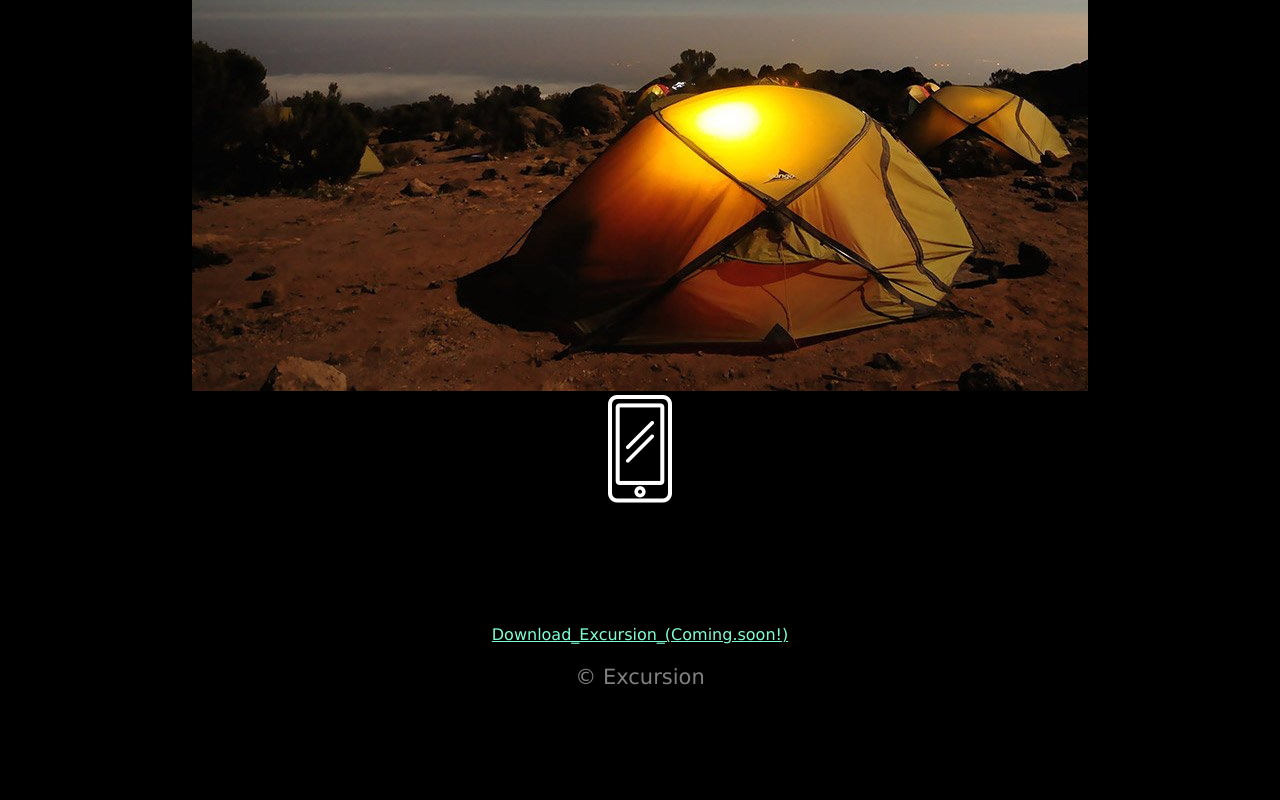
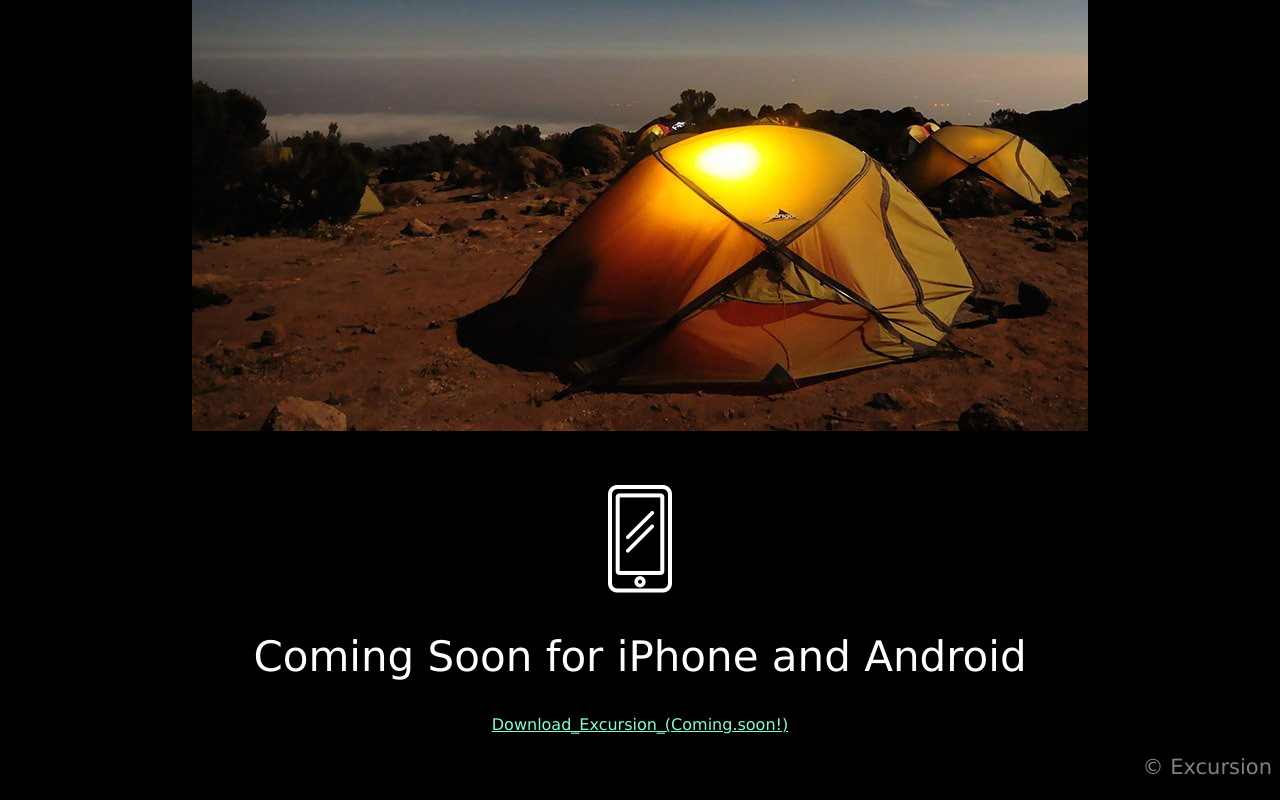
Before and after one commit to MontagU82/excursion, a plain HTML site: page index.html in a window 1280 px wide. Shown: the part 598-1398 px from the top of the page. Before the commit the page ends 1308 px from the top, so only its background shows below. Drawn offline with Linux system fonts and the light colour scheme.

Commit message:
Finish Lection

```diff
--- a/index.html
+++ b/index.html
@@ -33,7 +33,7 @@
             </div>
         </main>
         <footer>
-            <p>
+            <p class="copy">
                 &#169; Excursion
             </p>
         </footer>
--- a/resources/css/style.css
+++ b/resources/css/style.css
@@ -2,12 +2,12 @@ body {
     font-family: Verdana, Tahoma, sans-serif;
     background-color: black;
     text-align: center;
+    color: white;
 
 }
 h1 {
     font-weight: normal;
     font-size: 50px;
-    color: white;
 }
 h2 {
     font-size: 42px;
@@ -21,3 +21,16 @@ p {
     color: aquamarine;
     font-size: 16px;
 }
+.vid {
+    margin-top: 20px;
+}
+.expl img {
+    margin: 20px;
+}
+.announcement img {
+    margin-top: 30px;
+    margin-bottom: 0px;
+}
+.copy {
+    text-align: right;
+}
```
